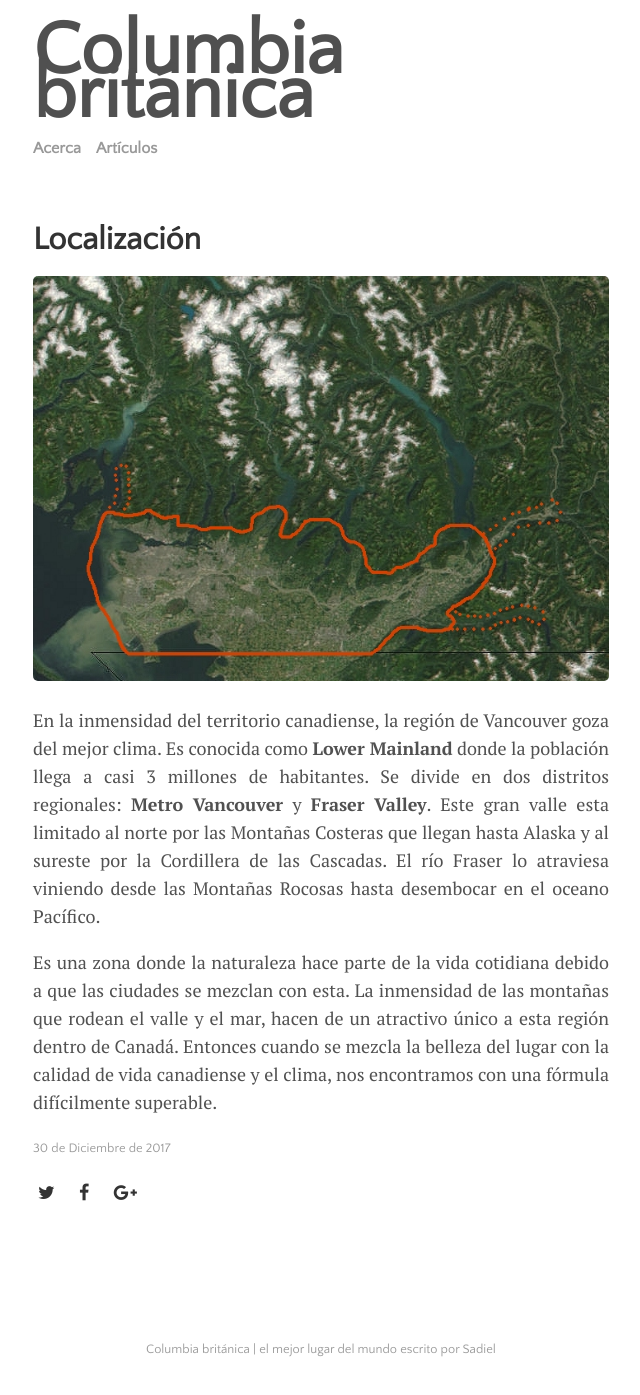
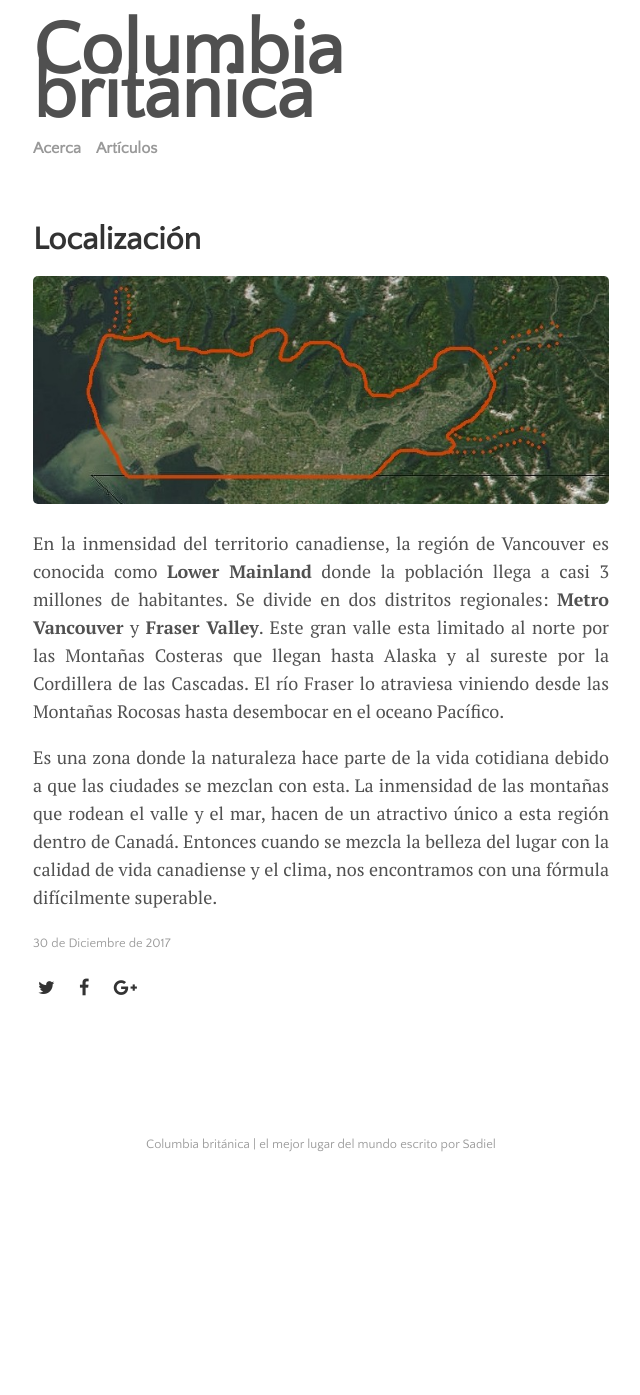
Before and after one commit to sadiel/blog, a Jekyll site: the page built from _posts/2017-12-29-localizacion.md, in a window 1280 px wide. Shown: the whole page, without its empty margins (319-959 px from the left). Built offline with Jekyll 4.4.1, drawn with Linux system fonts in a browser that asks for light colours; nearby versions of some CDN libraries; after the commit the page ends 1190 px from its top, so only the background shows below that.

Commit message:
Fix localizacion post

```diff
--- a/_posts/2017-12-29-localizacion.md
+++ b/_posts/2017-12-29-localizacion.md
@@ -8,6 +8,6 @@
 image: LowerMainland.jpg
 ---
 
-En la inmensidad del territorio canadiense, la región de Vancouver goza del mejor clima. Es conocida como <strong>Lower Mainland</strong> donde la población llega a casi 3 millones de habitantes. Se divide en dos distritos regionales: <strong>Metro Vancouver</strong> y <strong>Fraser Valley</strong>. Este gran valle esta limitado al norte por las Montañas Costeras que llegan hasta Alaska y al sureste por la Cordillera de las Cascadas. El río Fraser lo atraviesa viniendo desde las Montañas Rocosas hasta desembocar en el oceano Pacífico.
+En la inmensidad del territorio canadiense, la región de Vancouver es conocida como <strong>Lower Mainland</strong> donde la población llega a casi 3 millones de habitantes. Se divide en dos distritos regionales: <strong>Metro Vancouver</strong> y <strong>Fraser Valley</strong>. Este gran valle esta limitado al norte por las Montañas Costeras que llegan hasta Alaska y al sureste por la Cordillera de las Cascadas. El río Fraser lo atraviesa viniendo desde las Montañas Rocosas hasta desembocar en el oceano Pacífico.
 
 Es una zona donde la naturaleza hace parte de la vida cotidiana debido a que las ciudades se mezclan con esta. La inmensidad de las montañas que rodean el valle y el mar, hacen de un atractivo único a esta región dentro de Canadá. Entonces cuando se mezcla la belleza del lugar con la calidad de vida canadiense y el clima, nos encontramos con una fórmula difícilmente superable.
```
Also changed, not shown: assets/img/LowerMainland.jpg.
